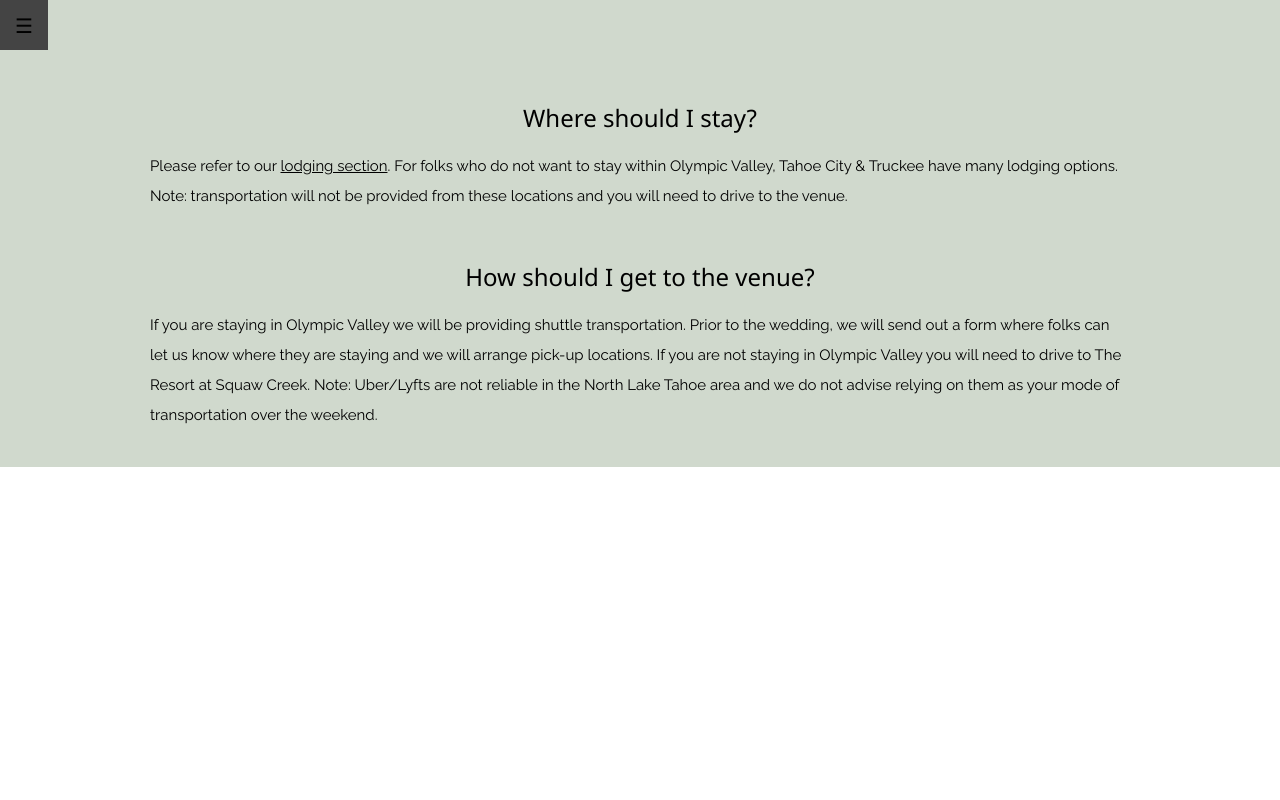
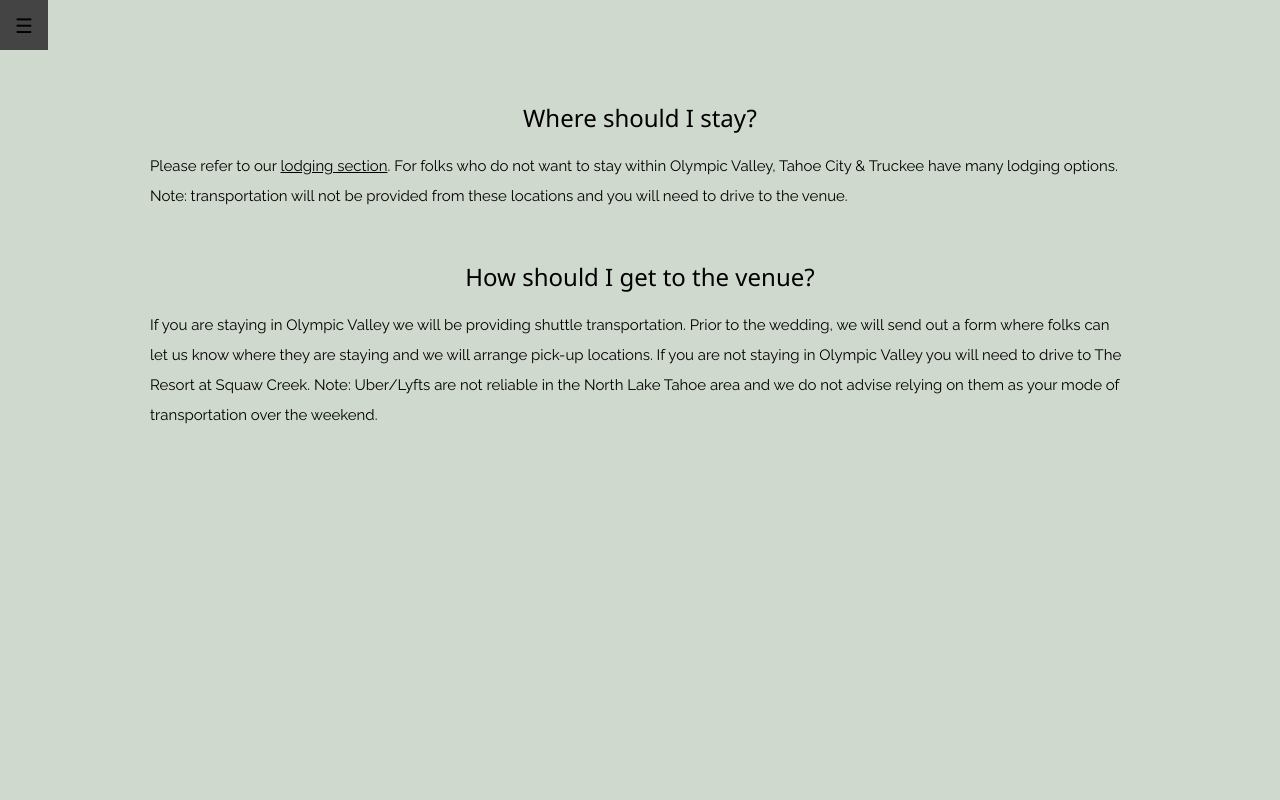
Before and after one commit to guyman575/guyandleah, a Flask app: page /faq in a window 1280 px wide. Run offline with Flask 2, Linux system fonts and the light colour scheme.

Commit message:
important

```diff
--- a/static/css/main.css
+++ b/static/css/main.css
@@ -75,3 +75,9 @@ p {line-height: 2}
 .header-text {
   background-color: rgba(250, 250, 250, .4)
 }
+
+.box {
+  display: flex !important;
+  flex-flow: column !important;
+  height: 100% !important;
+}
```
